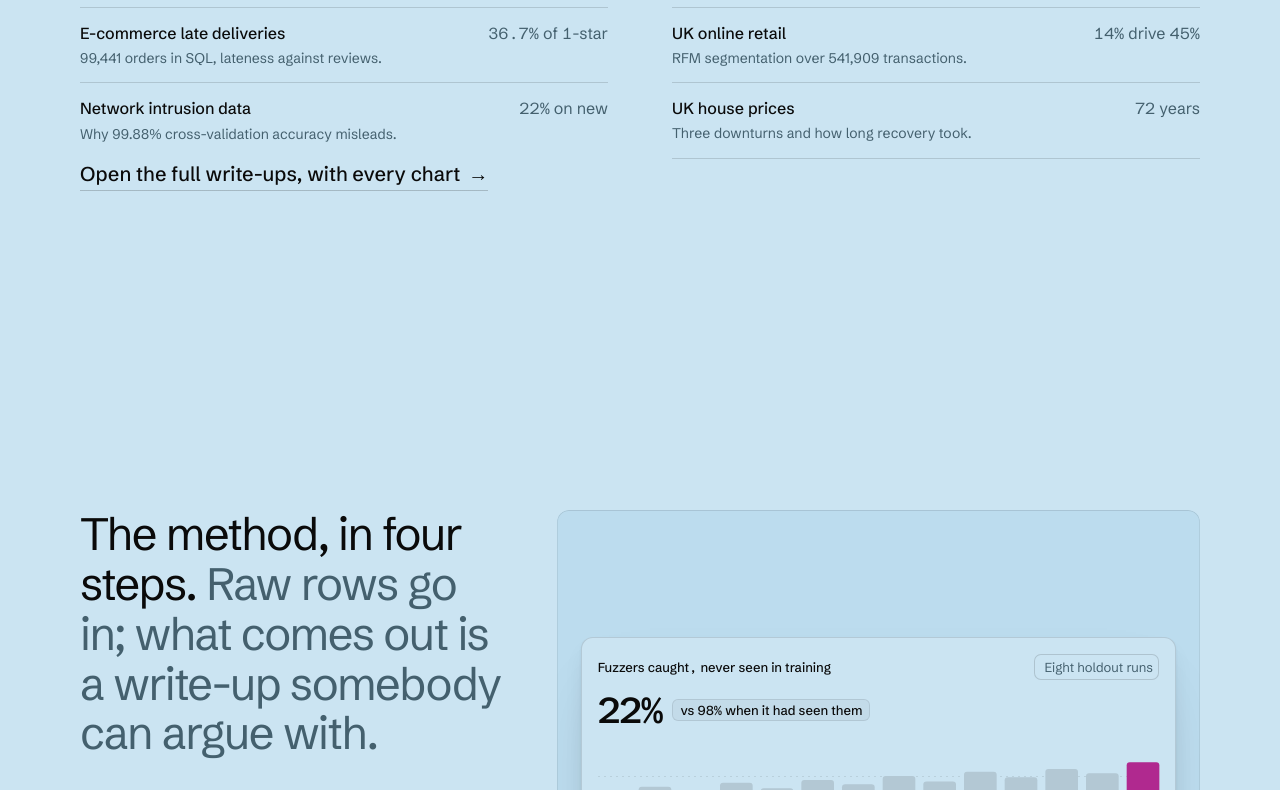
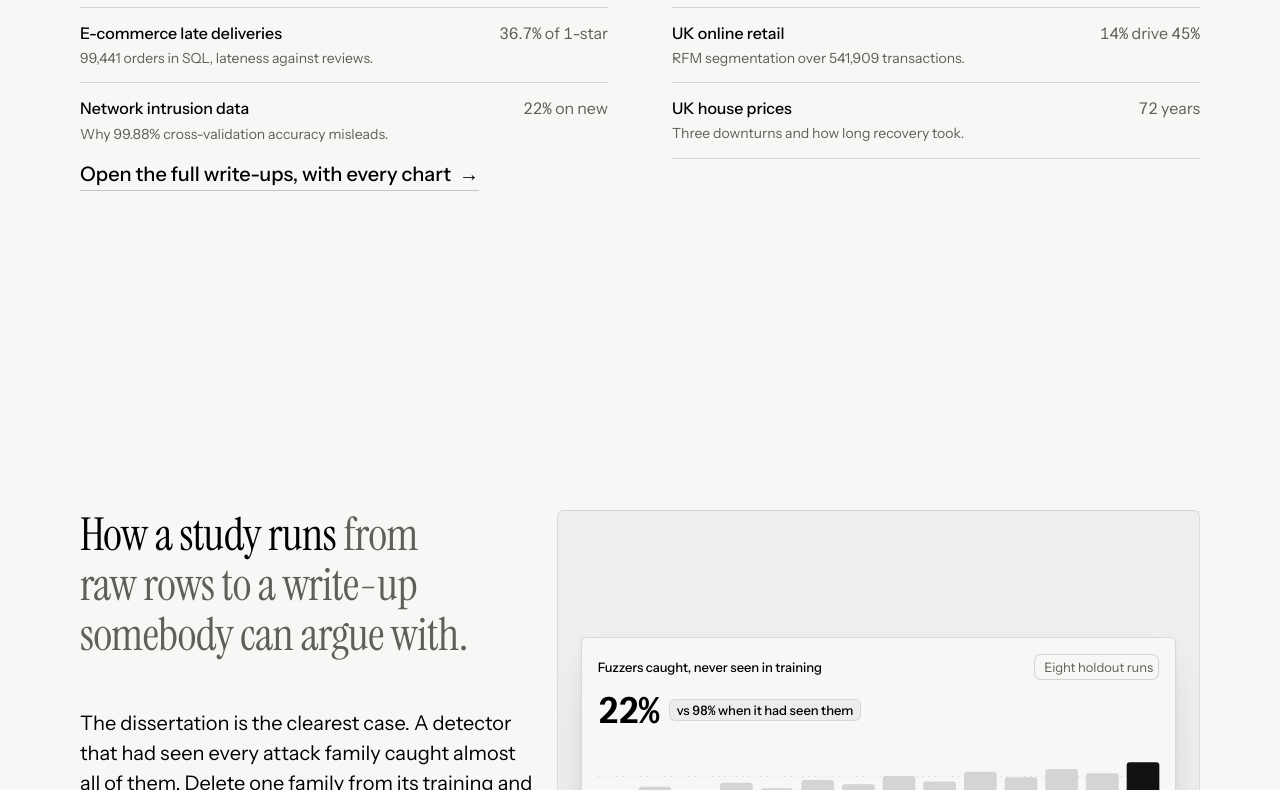
Before and after one commit to D3vxc/data-analysis-portfolio, a plain HTML site: page docs/index.html in a window 1280 px wide. Shown: the part 2010-2800 px from the top of the page. Drawn offline with Linux system fonts and the light colour scheme.

Commit message:
Take the front page to off-white, monochrome and Instrument Serif
The sky blue and magenta are gone. The ground is a neutral off-white
(#f7f7f5), the ink is true black rather than a tinted near-black, the one
surface is a half-step darker, and there is no accent hue at all: buttons,
marks and the highlighted bar are black on off-white. Corners are square.
Monochrome is what actually makes a page read as minimal; an off-white with a
colour still in it only looks quieter.

The display face is Instrument Serif, with Instrument Sans for text. It is a
high-contrast serif that carries the page on its own, which is the point when
there is no colour and no photograph doing any work.

Both faces are vendored from npm, as before, because the build sandbox cannot
reach Google Fonts and this site ships no external stylesheet. Schibsted
Grotesk is removed.

The palette came through start.mjs brand rather than a dealt one, which is the
path the skill gives for colours the client names.

GATE: PASS, first round, in the scratch build and again here after the files
moved into docs. The three earlier waivers still stand and are unchanged.

Co-Authored-By: Claude Opus 5 <noreply@anthropic.com>
Claude-Session: https://claude.ai/code/session_01MHA24aEcqyuUvqFTsTDaMr

```diff
--- a/docs/assets/fonts/fonts.css
+++ b/docs/assets/fonts/fonts.css
@@ -1,7 +1,12 @@
-/* Vendored locally: this site ships no external stylesheet, and the build sandbox cannot reach
+/* Vendored locally: the page ships no external stylesheet, and the build sandbox cannot reach
    Google Fonts, so the checker would otherwise measure a system fallback. */
 @font-face {
-  font-family: "Schibsted Grotesk";
-  src: url("schibsted-grotesk-latin-wght-normal.woff2") format("woff2-variations");
-  font-weight: 100 900; font-style: normal; font-display: swap;
+  font-family: "Instrument Serif";
+  src: url("instrument-serif-latin-400-normal.woff2") format("woff2");
+  font-weight: 400; font-style: normal; font-display: swap;
 }
+@font-face {
+  font-family: "Instrument Sans";
+  src: url("instrument-sans-latin-wght-normal.woff2") format("woff2-variations");
+  font-weight: 400 700; font-style: normal; font-display: swap;
+}
--- a/docs/index.html
+++ b/docs/index.html
@@ -1,5 +1,5 @@
 <!doctype html>
-<html lang="en" data-type="service" data-radius="soft" data-buttons="arrow" data-motion>
+<html lang="en" data-type="service" data-radius="sharp" data-buttons="arrow" data-motion>
 <head>
 <meta charset="utf-8">
 <meta name="viewport" content="width=device-width, initial-scale=1, viewport-fit=cover">
@@ -11,7 +11,7 @@
 <meta property="og:image" content="share.jpg">
 <meta name="twitter:card" content="summary_large_image">
 <link rel="icon" href="favicon.svg" type="image/svg+xml">
-<meta name="theme-color" content="#cbe4f2">
+<meta name="theme-color" content="#f7f7f5">
 <link rel="canonical" href="https://devmistri.co.uk/">
 <meta name="site-kind" content="other">
 <meta name="page-type" content="service">
@@ -24,16 +24,16 @@
 <link rel="stylesheet" href="assets/icons/icon.css">
 <style>
 :root {
-  --p-bg: #cbe4f2; --p-surface: #bcdcee; --p-ink: #0a0a0a; --p-muted: #44606e;
-  --p-accent: #b0298f; --p-accent-ink: #ffffff; --p-action: #b0298f; --p-action-ink: #ffffff;
-  --p-inv-bg: #0a0a0a; --p-inv-surface: #151616; --p-inv-ink: #cbe4f2; --p-inv-muted: #79878f;
-  --p-inv-accent: #b0298f; --p-inv-accent-ink: #ffffff; --p-inv-action: #b0298f; --p-inv-action-ink: #ffffff;
-  --font-display: "Schibsted Grotesk", system-ui, sans-serif;
-  --font-text: "Schibsted Grotesk", system-ui, sans-serif;
+  --p-bg: #f7f7f5; --p-surface: #eeeeec; --p-ink: #000000; --p-muted: #5f5f5a;
+  --p-accent: #111111; --p-accent-ink: #f7f7f5; --p-action: #111111; --p-action-ink: #f7f7f5;
+  --p-inv-bg: #000000; --p-inv-surface: #010101; --p-inv-ink: #f7f7f5; --p-inv-muted: #828280;
+  --p-inv-accent: #f7f7f5; --p-inv-accent-ink: #000000; --p-inv-action: #f7f7f5; --p-inv-action-ink: #000000;
+  --font-display: "Instrument Serif", Georgia, serif;
+  --font-text: "Instrument Sans", system-ui, sans-serif;
   --display-weight: 400;
-  --display-tracking: -0.035em;
-  --display-tracking-xl: -0.042em;
-  --ly-scale: 0.98;
+  --display-tracking: -0.012em;
+  --display-tracking-xl: -0.016em;
+  --ly-scale: 1.12;
 }
 </style>
 <link rel="stylesheet" href="assets/ui/base.css">
@@ -55,7 +55,6 @@
   .cases span { color: var(--muted); font-variant-numeric: tabular-nums; text-align: right; }
   .cases small { grid-column: 1 / -1; color: var(--muted); font-size: var(--t-small); }
   /* the kit's muted token under-reads on the mock's own ground: the lang chip needs 4.5:1 */
-  #work .ui-code__lang { color: #22333c; }
   /* kind other is flat colour: the panels take the page's own surface, not a lit ground */
   /* kind other is flat colour: the panels take the page's own surface, not a lit ground */
   #work .panel, #how .panel { background: var(--p-surface); display: grid; place-items: center; }
@@ -195,7 +194,7 @@
     <div class="wrap grid grid--middle">
       <div class="span-5">
         <div class="section-head">
-          <h2 id="how-h">The method, in four steps. <span class="muted">Raw rows go in; what comes out is a write-up somebody can argue with.</span></h2>
+          <h2 id="how-h">How a study runs <span class="muted">from raw rows to a write-up somebody can argue with.</span></h2>
         </div>
         <p class="t-lead">The dissertation is the clearest case. A detector that had seen every attack family caught almost all of them. Delete one family from its training and that family walks straight past, which is the number worth knowing before anyone deploys it.</p>
       </div>
```
Also changed, not shown: docs/assets/fonts/instrument-sans-latin-wght-normal.woff2 (added), docs/assets/fonts/instrument-serif-latin-400-normal.woff2 (added), docs/assets/fonts/schibsted-grotesk-latin-wght-normal.woff2 (deleted).
